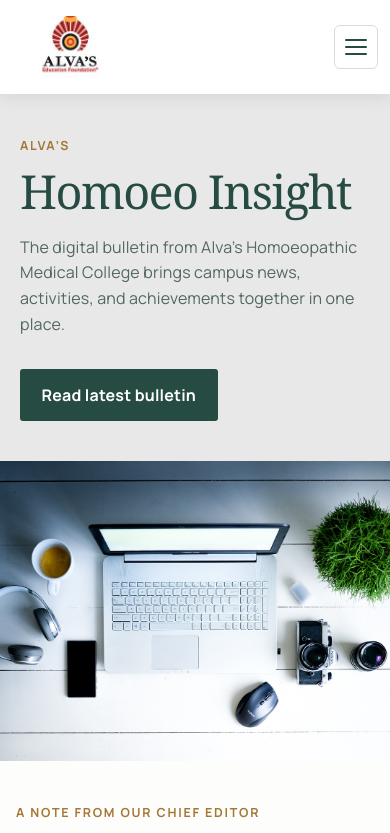
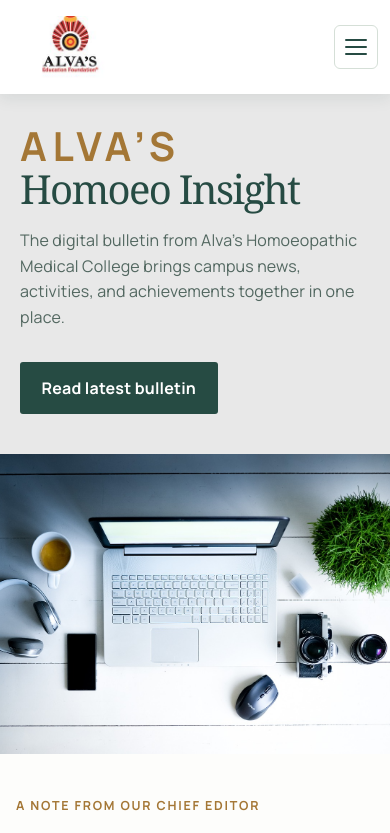
Before and after one commit to anoop139/alvas-homoeopathy-frontend, a React (Vite) app: page /bulletin/bulletinHome in a window 390 px wide. Shown: the top 833 px of the page. Built offline with nearby package versions, Linux system fonts and the light colour scheme.

Commit message:
Increased heading font-size

```diff
--- a/src/Components/Bulletin/bulletinComponent/BulletinHome.css
+++ b/src/Components/Bulletin/bulletinComponent/BulletinHome.css
@@ -41,12 +41,16 @@
   text-transform: uppercase;
 }
 
+.bulletin-eyebrow {
+  font-size: clamp(2.5rem, 5vw, 4rem);
+}
+
 .bulletin-hero h1 {
   max-width: 700px;
   margin-bottom: 1.25rem;
   color: #264b43;
   font-family: Georgia, serif;
-  font-size: clamp(3rem, 8vw, 6.5rem);
+  font-size: clamp(2.5rem, 5vw, 4rem);
   font-weight: 500;
   line-height: 0.98;
 }
@@ -384,7 +388,11 @@
   }
 
   .bulletin-hero h1 {
-    font-size: clamp(2.75rem, 12vw, 4rem);
+    font-size: clamp(2.5rem, 8vw, 3rem);
+  }
+
+  .bulletin-eyebrow {
+    font-size: clamp(2.5rem, 8vw, 3rem);
   }
 
   .bulletin-hero-copy {
```
